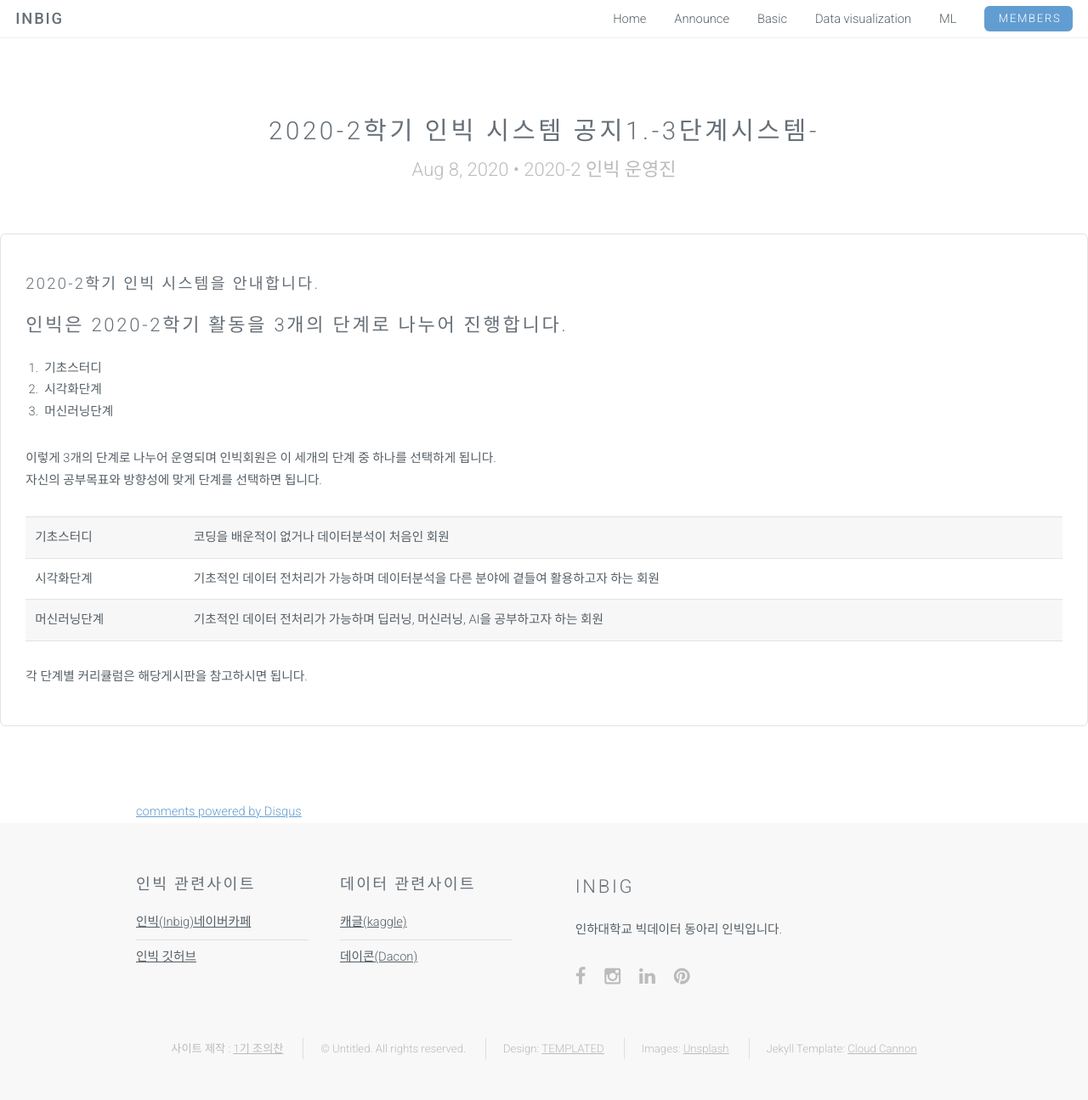
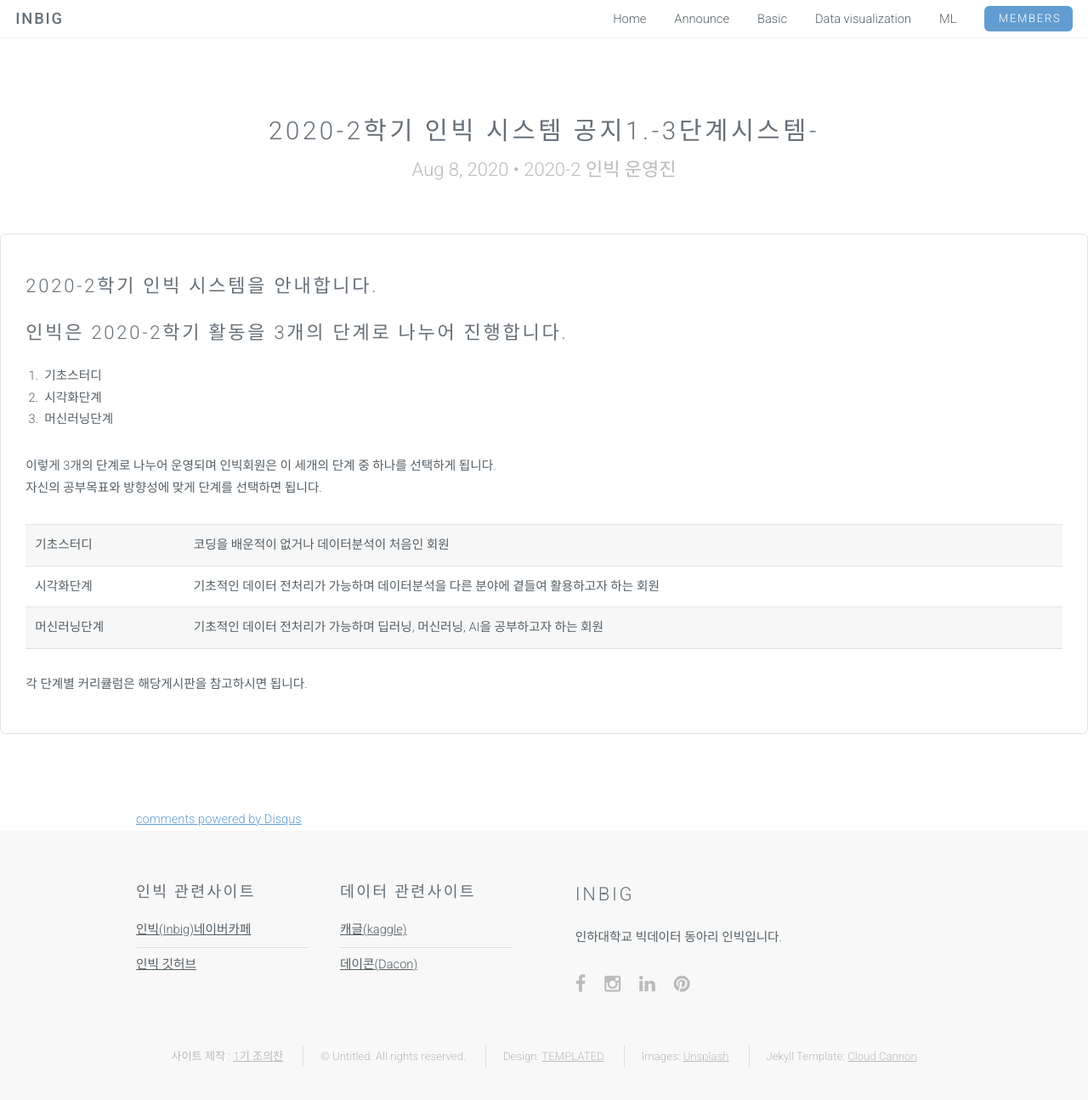
Before and after one commit to inbig/inbig.github.io, a Jekyll site: the page built from _posts/Announce/2020-08-08-a1.markdown, in a window 1280 px wide and 1315 px high. Shown: the top 1295 px of the window at 85% size. Built offline with Jekyll 4.4.1, drawn with Linux system fonts in a browser that asks for light colours; comment, search, counter and statistics services are not loaded.

Commit message:
dfssdffd

```diff
--- a/_posts/Announce/2020-08-08-a1.markdown
+++ b/_posts/Announce/2020-08-08-a1.markdown
@@ -7,7 +7,7 @@ author: "2020-2 인빅 운영진"
 ---
 
 
-### 2020-2학기 인빅 시스템을 안내합니다.
+## 2020-2학기 인빅 시스템을 안내합니다.
 
 ## 인빅은 2020-2학기 활동을 3개의 단계로 나누어 진행합니다.
 
--- a/_posts/Announce/2020-08-08-a2.markdown
+++ b/_posts/Announce/2020-08-08-a2.markdown
@@ -7,7 +7,7 @@ author : "2020-2 인빅 운영진"
 ---
 
 
-# 2020-2학기 인빅 시스템을 안내합니다.
+## 2020-2학기 인빅 시스템을 안내합니다.
 ## 2020-2학기 인빅은 정기세미나를 진행합니다.
 ## 세미나 참여는 의무사항입니다.
 
```
